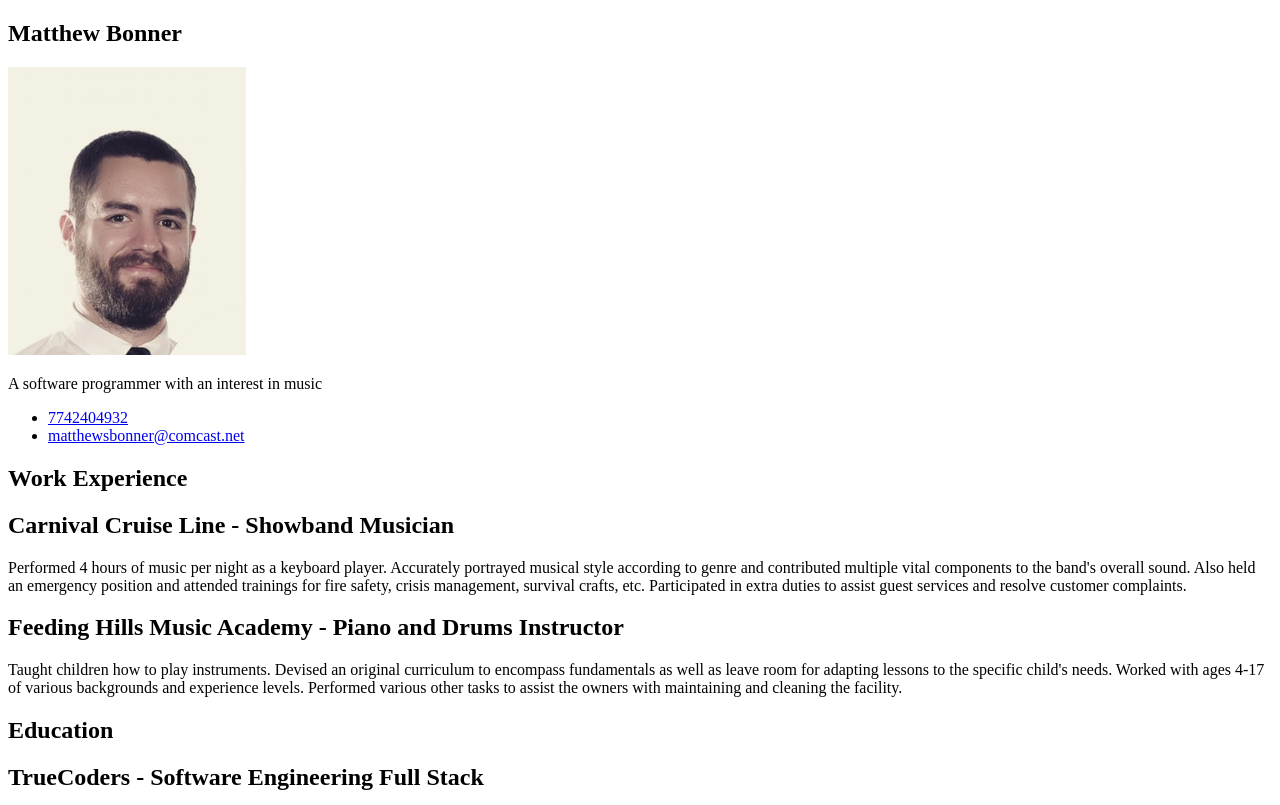
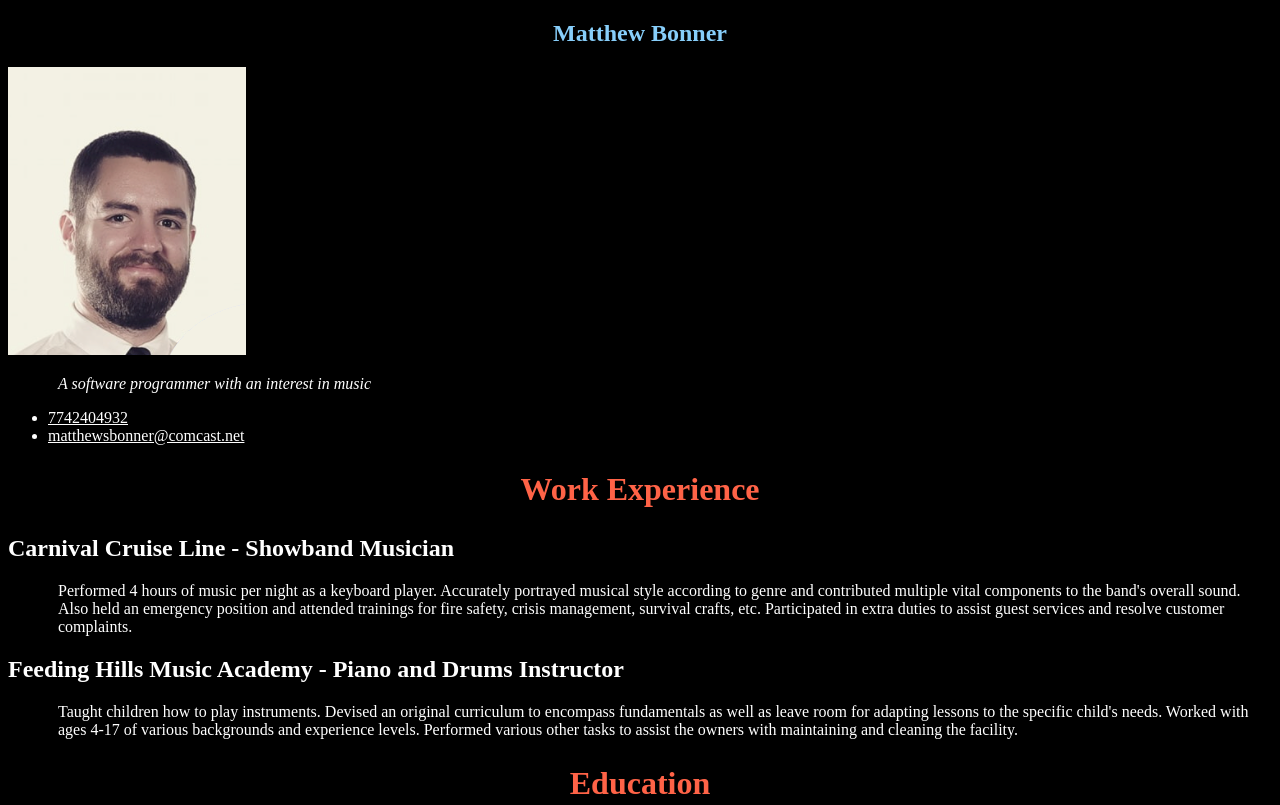
Before and after one commit to mbonner88/PortfolioSite, a plain HTML site: page index.html in a window 1280 px wide. Shown: the top 805 px of the page. Drawn offline with Linux system fonts and the light colour scheme.

Commit message:
added CSS

```diff
--- a/index.html
+++ b/index.html
@@ -4,20 +4,21 @@
     <meta charset="UTF-8">
     <meta http-equiv="X-UA-Compatible" content="IE=edge">
     <meta name="viewport" content="width=device-width, initial-scale=1.0">
+    <link rel="stylesheet" href="style.css">
     <title>Matthew Bonner</title>
 </head>
 <body>
     <section>
-        <h1>Matthew Bonner</h1>
+        <h1 id="name">Matthew Bonner</h1>
         <img src="/images/face.png" alt="Picture">
-        <p>A software programmer with an interest in music</p>
+        <p><em>A software programmer with an interest in music</em></p>
     </section>
     <ul>
         <li><a href="tel: 7742404932">7742404932</a></li>
         <li><a href="mailto: matthewsbonner@comcast.net">matthewsbonner@comcast.net</a></li>
     </ul>
     <section>
-        <h1>Work Experience</h1>
+        <h1 class="center">Work Experience</h1>
         <h2>Carnival Cruise Line - Showband Musician</h2>
         <p>
             Performed 4 hours of music per night as a keyboard player. Accurately portrayed musical style according to genre and contributed multiple vital components to the band's overall sound. Also held an emergency position and attended trainings for fire safety, crisis management, survival crafts, etc. Participated in extra duties to assist guest services and resolve customer complaints.
@@ -28,7 +29,7 @@
         </p>
     </section>
     <section>
-        <h1>Education</h1>
+        <h1 class="center">Education</h1>
         <h2>TrueCoders - Software Engineering Full Stack</h2>
         <p>
             Learned how to create software applications in C# using Visual Studio, database queries in SQL using MySQL, and web applications in HTML, CSS, and JS. Practiced fluency in .NET Core framework, unit testing using xUnit, as well as using git for version control. Worked with using Dapper to run SQL queries from a C# console app, and integrating RESTful API services into an application.
--- /dev/null
+++ b/style.css
@@ -0,0 +1,18 @@
+* {
+    background-color: black;
+    color: white;
+}
+p {
+    margin-left: 50px;
+}
+.center
+{
+    text-align: center;
+    font-size: xx-large;
+    color: tomato;
+}
+#name
+{
+    color: lightskyblue;
+    text-align: center;
+}
```
